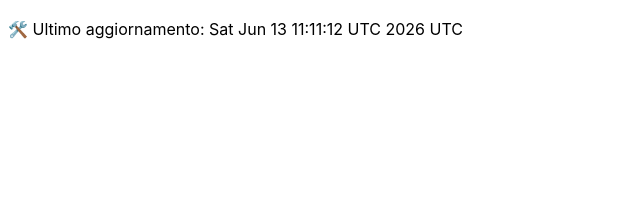
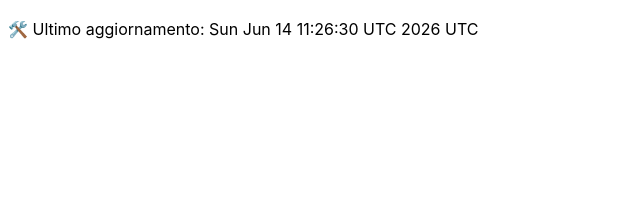
Before and after one commit to DanteTrb/DanteTrb.github.io, a Jekyll site: the page built from badges.md, in a window 1280 px wide. Shown: the top 213 px of the page, without its empty margins (0-640 px from the left). Built offline with Jekyll 4.4.1, drawn with Linux system fonts in a browser that asks for light colours; our own code applies the rules of GitHub Pages for plain Markdown files.

Commit message:
🛠️ Aggiornamento automatico badge

```diff
--- a/badges.md
+++ b/badges.md
@@ -1 +1 @@
-🛠️ Ultimo aggiornamento: Sat Jun 13 11:11:12 UTC 2026 UTC
+🛠️ Ultimo aggiornamento: Sun Jun 14 11:26:30 UTC 2026 UTC
```
